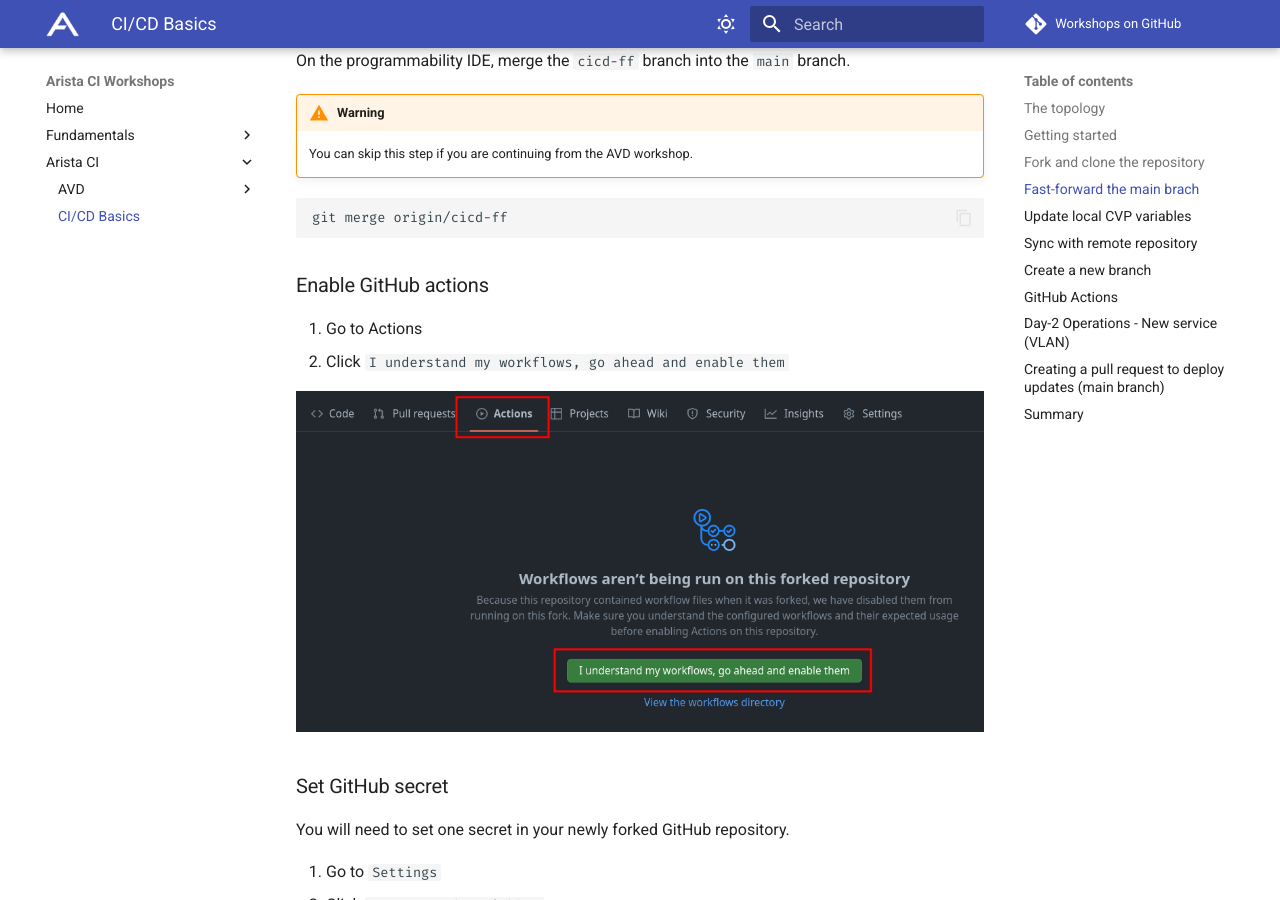
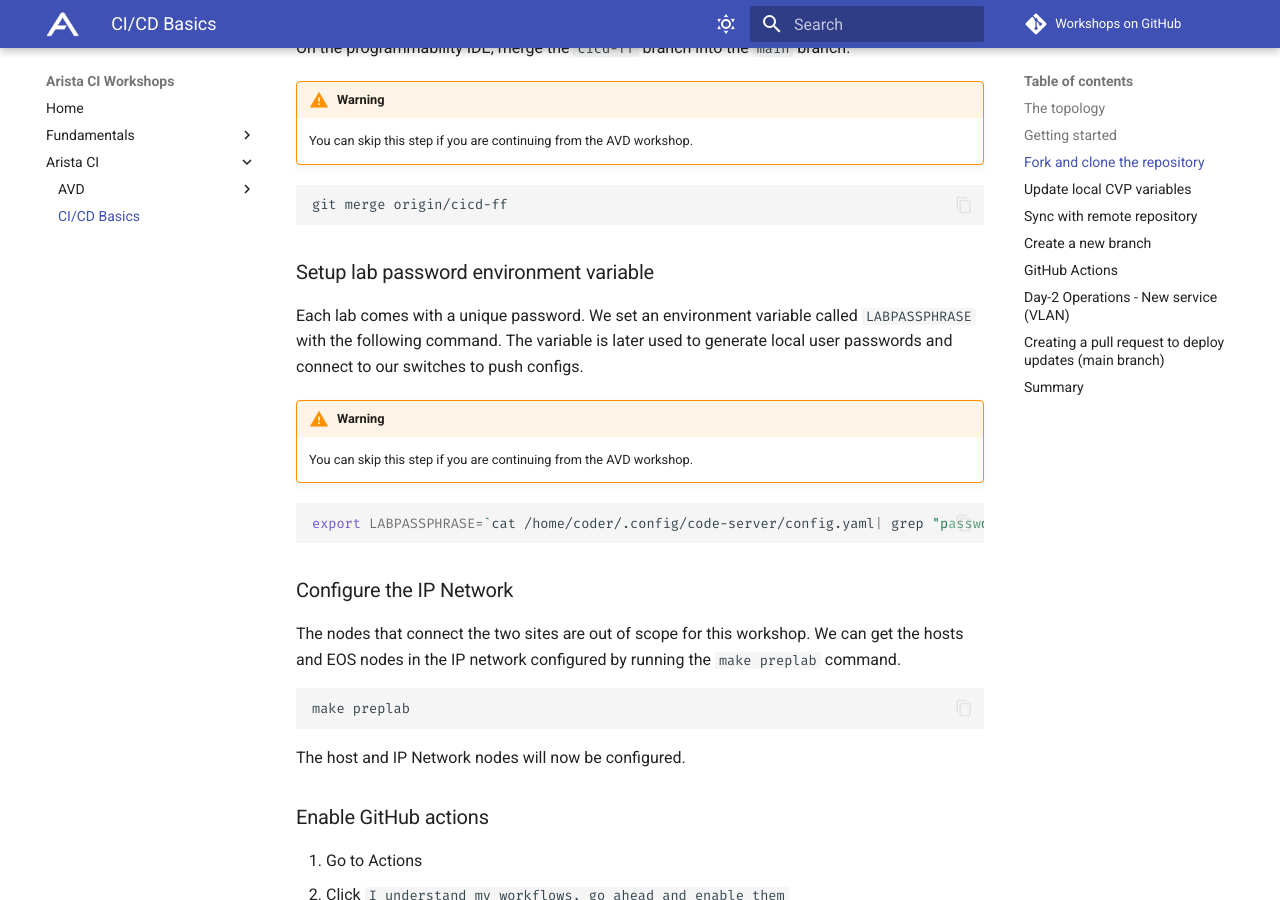
Before and after one commit to aristanetworks/avd-workshops, an MkDocs documentation site: the page built from workshops/cicd-basics.md, in a window 1280 px wide and 900 px high, scrolled down 3412 px. Built offline with MkDocs 1.6.1 and Material for MkDocs 9.7.7, drawn with Linux system fonts in a browser that asks for light colours; comment, search, counter and statistics services are not loaded.

Commit message:
Corrected headings, added credential, and make preplab

````diff
--- a/workshops/cicd-basics.md
+++ b/workshops/cicd-basics.md
@@ -99,7 +99,7 @@
    git config --global user.email "name@example.com"
    ```
 
-## Fast-forward the main brach
+### Fast-forward the main brach
 
 On the programmability IDE, merge the `cicd-ff` branch into the `main` branch.
 
@@ -109,6 +109,27 @@
 ```shell
 git merge origin/cicd-ff
 ```
+
+### Setup lab password environment variable
+
+Each lab comes with a unique password. We set an environment variable called `LABPASSPHRASE` with the following command. The variable is later used to generate local user passwords and connect to our switches to push configs.
+
+!!! warning
+    You can skip this step if you are continuing from the AVD workshop.
+
+```shell
+export LABPASSPHRASE=`cat /home/coder/.config/code-server/config.yaml| grep "password:" | awk '{print $2}'`
+```
+
+### Configure the IP Network
+
+The nodes that connect the two sites are out of scope for this workshop. We can get the hosts and EOS nodes in the IP network configured by running the `make preplab` command.
+
+```shell
+make preplab
+```
+
+The host and IP Network nodes will now be configured.
 
 ### Enable GitHub actions
 
````
